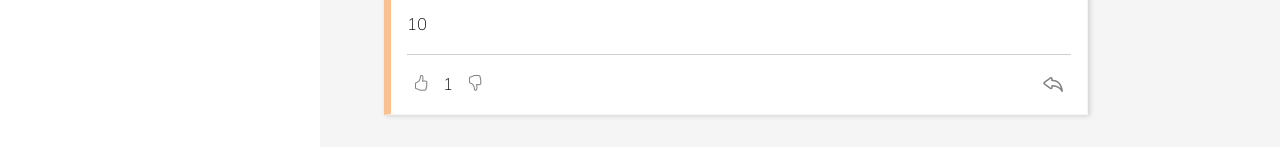
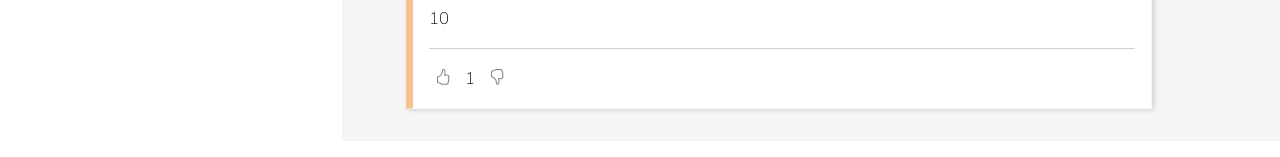
Before and after one commit to MonikaMik/React_atsiskaitymas, a React (Create React App) app: page /questions/08f75078-de7f-4112-ace6-664b015d63fe in a window 1280 px wide. Shown: the part 1011-1168 px from the top of the page. Built offline with nearby package versions, Linux system fonts and the light colour scheme; data requests are answered from the project's data file.

Commit message:
height and padding fix

```diff
--- a/src/App.jsx
+++ b/src/App.jsx
@@ -17,7 +17,7 @@ import UserPage from './components/pages/UserPage';
 import NotFound from './components/pages/NotFound';
 
 const StyledMain = styled.main`
-	min-height: calc(100vh - 71px - 4rem);
+	min-height: calc(100vh - 146px);
 	display: flex;
 `;
 
--- a/src/components/molecules/Card/CardActions.jsx
+++ b/src/components/molecules/Card/CardActions.jsx
@@ -79,7 +79,7 @@ const CardActions = ({
 					</button>
 				</>
 			)}
-			{answer && answer.type === 'answer' && (
+			{user && answer && answer.type === 'answer' && (
 				<button
 					onClick={() => {
 						answersDispatch({
--- a/src/components/organisms/Aside.jsx
+++ b/src/components/organisms/Aside.jsx
@@ -15,7 +15,7 @@ const StyledAside = styled.aside`
 	padding-block: 4rem;
 	box-sizing: border-box;
 	background-color: white;
-	min-height: calc(100vh - 71px - 4rem);
+	min-height: calc(100vh - 146px);
 	> div > img {
 		border-radius: 100%;
 		height: 5rem;
--- a/src/components/organisms/EditAnswerForm.jsx
+++ b/src/components/organisms/EditAnswerForm.jsx
@@ -1,6 +1,6 @@
 import styled from 'styled-components';
 import AnswersContext from '../../contexts/AnswersContext';
-import { useContext, useEffect } from 'react';
+import { useContext } from 'react';
 import { useFormik } from 'formik';
 import * as Yup from 'yup';
 import InputField from '../molecules/InputField';
--- a/src/components/organisms/Header.jsx
+++ b/src/components/organisms/Header.jsx
@@ -24,7 +24,7 @@ const StyledHeader = styled.header`
 	}
 	> .link {
 		position: absolute;
-		margin-left: calc(20% - 2rem);
+		margin-left: 20%;
 	}
 	@media (max-width: 900px) {
 		width: 100%;
--- a/src/components/pages/OneQuestionPage.jsx
+++ b/src/components/pages/OneQuestionPage.jsx
@@ -13,8 +13,8 @@ import EditModal from '../organisms/EditModal';
 import DialogContext from '../../contexts/DialogContext';
 
 const StyledOneQuestionPage = styled.section`
-	padding: 2rem 15% 2rem 5%;
-	width: 70%;
+	padding: 2rem 10% 2rem 5%;
+	width: 60%;
 	> h1 {
 		margin-block: 1.5rem;
 	}
--- a/src/components/pages/QuestionsPage.jsx
+++ b/src/components/pages/QuestionsPage.jsx
@@ -10,8 +10,8 @@ import EditModal from '../organisms/EditModal';
 import DialogContext from '../../contexts/DialogContext';
 
 const StyledQuestionsPage = styled.section`
-	flex-basis: 70%;
-	padding: 2rem 5% 2rem 5%;
+	width: 60%;
+	padding: 2rem 10% 2rem 5%;
 	display: flex;
 	flex-direction: column;
 	gap: 2rem;
```
